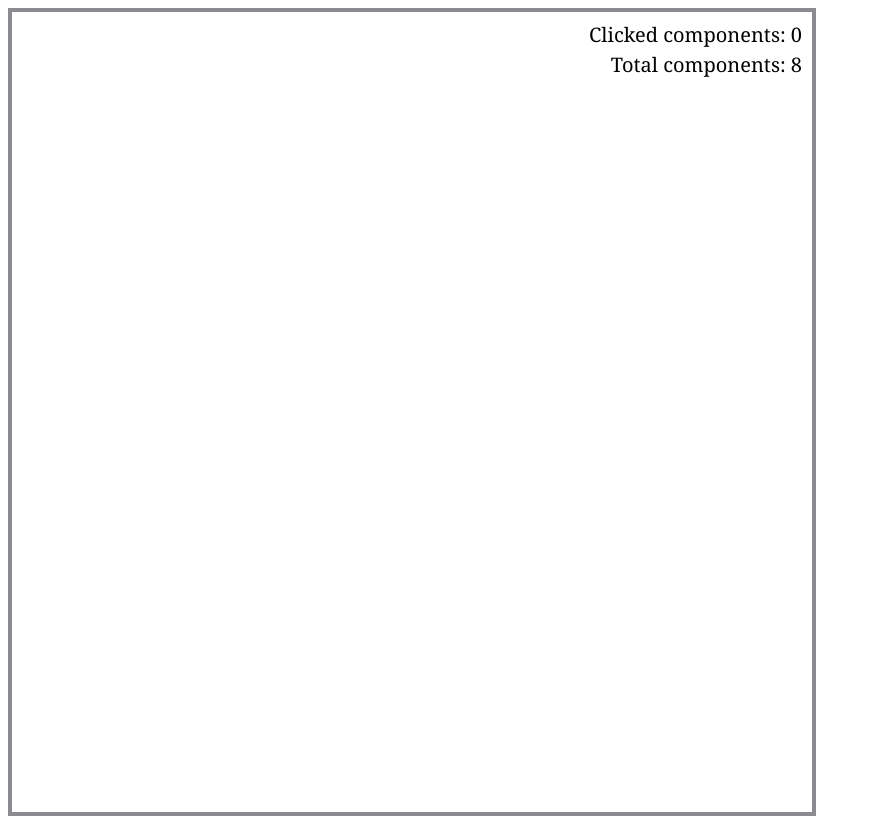
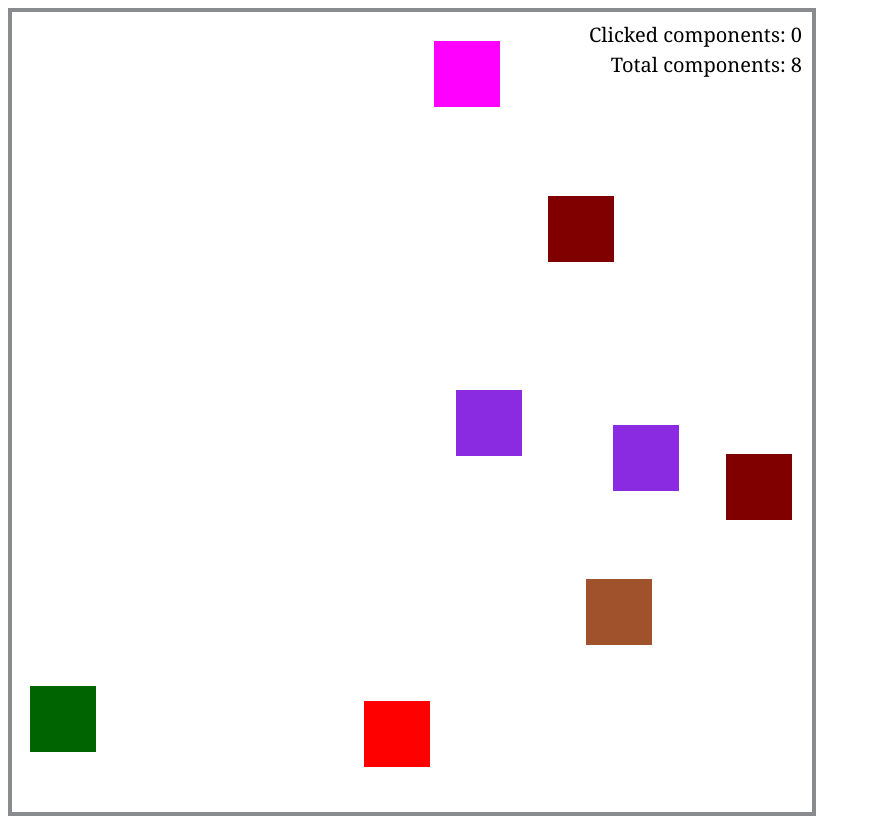
Before and after one commit to ivan-tomicic/web2_lab3, a website: page index.html in a window 1280 px wide. Shown: the whole page, without its empty margins (0-871 px from the left). Drawn offline with Linux system fonts and the light colour scheme.

Commit message:
minor progress

```diff
--- a/index.html
+++ b/index.html
@@ -30,7 +30,7 @@
         }
     }
     const colors = ["blue", "cyan", "green", "lightgreen", "blueviolet", "red", "pink", "firebrick", "magenta", "maroon", "sienna", "indigo", "olive", "turquoise", "orange", "dodgerblue", "darkgreen"]
-
+    const squares = []
 
     function initializeCanvas() {
         var canvas = document.getElementById("myCanvas");
@@ -62,16 +62,24 @@
 
 
     function startGame(ctx, canvas, components_total, square_size) {
-        var squares = []
         for(let i = 0; i < components_total; i++) {
             var square = new Square(colors[Math.floor(Math.random()*colors.length)], square_size,10,10, Math.floor(Math.random()*(canvas.width - square_size + 1)), Math.floor(Math.random()*(canvas.height - square_size + 1)))
             squares.push(square)
         }
-        this.interval = setInterval(updateSquares, 20);
+        this.interval = setInterval(updateSquares, 20, ctx);
     }
 
-    function updateSquares() {
-        console.log(Math.random())
+    function updateSquares(ctx) {
+        for(let i = 0; i < squares.length; i++) {
+            let square = squares[i]
+            ctx.beginPath();
+            ctx.fillStyle = square.color
+            ctx.fillRect(square.pos_x, square.pos_y, square.size, square.size);
+            ctx.stroke();
+
+        }
+        console.log(22)
+
 
     }
 </script>
```
